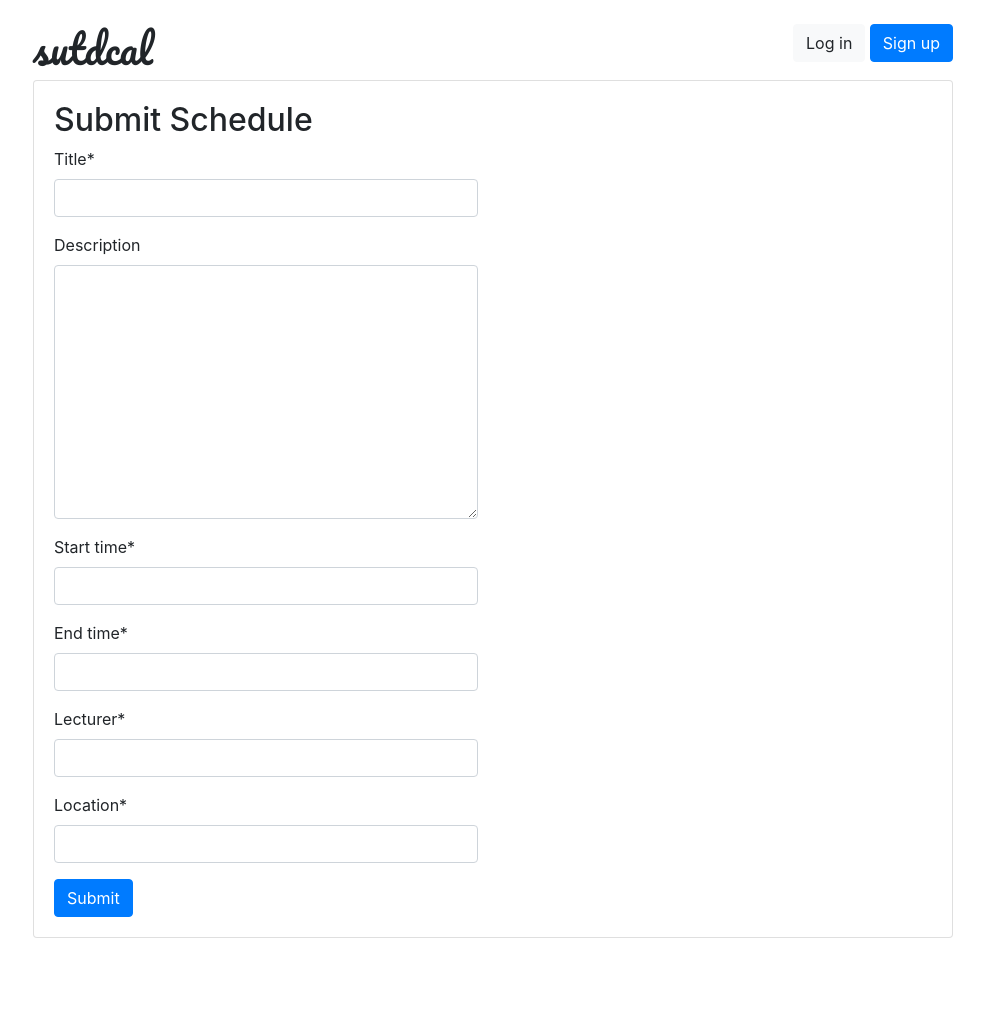
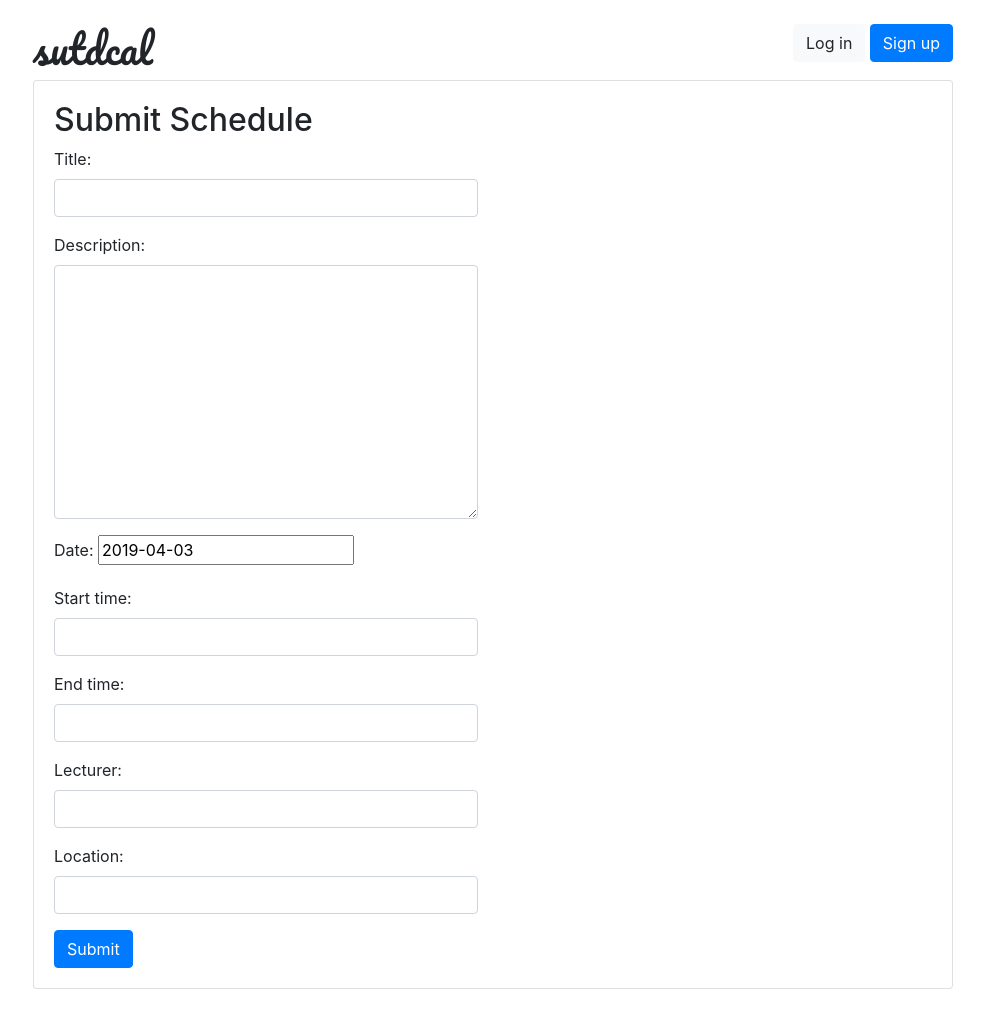
Before and after one commit to Dominic-C/50.003_ESC, a Django app: page /schedule/create in a window 1280 px wide. Shown: the whole page, without its empty margins (147-1131 px from the left). Before the commit the page ends 938 px from the top, so only its background shows below. Run offline with Django 3.2, Linux system fonts and the light colour scheme; some libraries are stand-ins or nearby versions.

Commit message:
temporary fix for the datepicker

```diff
--- a/differentusers/testlogin/schedule/templates/schedule/schedule_create.html
+++ b/differentusers/testlogin/schedule/templates/schedule/schedule_create.html
@@ -24,12 +24,13 @@
       <form method="post" novalidate>
         {% csrf_token %}
         <input type="hidden" name="next" value="{{ next }}">
-        {{ form.title|as_crispy_field }}
+<!--         {{ form.title|as_crispy_field }}
         {{ form.description|as_crispy_field }}
         {{ form.start_time|as_crispy_field }}
         {{ form.end_time|as_crispy_field }}
         {{ form.lecturer|as_crispy_field }}
-        {{ form.location|as_crispy_field }}
+        {{ form.location|as_crispy_field }} -->
+        {{ form.as_p }}
         <button type="submit" class="btn btn-primary">Submit</button>
       </form>
     </div>
--- a/differentusers/testlogin/schedule/tests.py
+++ b/differentusers/testlogin/schedule/tests.py
@@ -6,7 +6,7 @@ from django.urls import reverse, reverse_lazy
 # Create your tests here.
 class ScheduleTestCase(TestCase):
     def setUp(self):
-        Schedule.objects.create(title = "50.005 CSE", start_time = "09:00", end_time = "10:30", lecturer = "Prof David", location = "2.506")
+        Schedule.objects.create(title = "50.005 CSE", date = "2019-03-31", start_time = "09:00", end_time = "10:30", lecturer = "Prof David", location = "2.506")
 
     def test_successfully_created(self):
         check = Schedule.objects.get(title = "50.005 CSE")
@@ -22,7 +22,7 @@ class ScheduleTestCase(TestCase):
         self.assertEqual(test_location, "2.506")
 
     def test_create_schedule_form_valid(self):
-        form_data = {'title' : "10.009 Digital World", 'start_time' : "09:00", 'end_time' : "10:30", "lecturer" : "Prof Oka", "location" : "2.506"}
+        form_data = {'title' : "10.009 Digital World", 'date': "2019-03-31",'start_time' : "09:00", 'end_time' : "10:30", "lecturer" : "Prof Oka", "location" : "2.506"}
         response = self.client.post(reverse("schedule:create"), form_data)
         self.assertEqual(Schedule.objects.last().title, "10.009 Digital World")
         self.assertEqual(Schedule.objects.last().lecturer, "Prof Oka")
```
Also changed, not shown: differentusers/testlogin/db.sqlite3.
